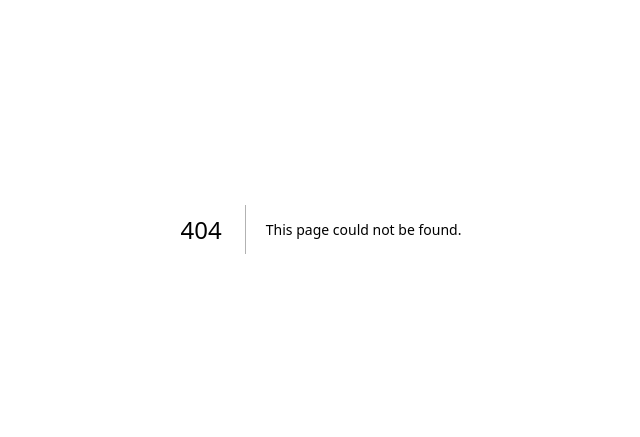
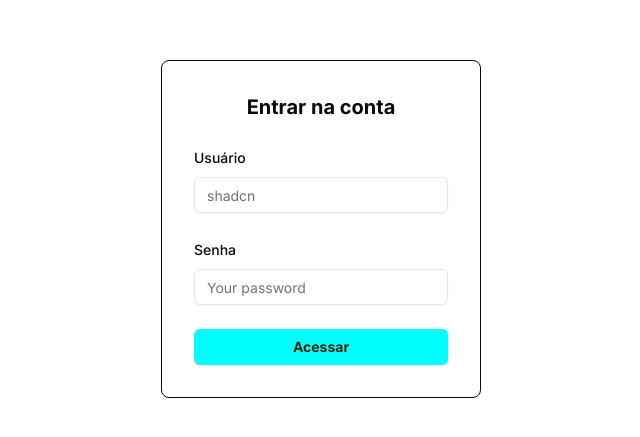
Before and after one commit to rbxrobotica/rbx-robotica-frontend, a Next.js app: page /login in a window 1280 px wide. Before the commit this address had no page. Shown: the part 171-608 px from the top of the page, without its empty margins (319-959 px from the left). Built offline with nearby package versions, Linux system fonts and the light colour scheme.

Commit message:
style: aparência do login form

```diff
--- a/package.json
+++ b/package.json
@@ -9,8 +9,10 @@
     "lint": "next lint"
   },
   "dependencies": {
+    "@hookform/resolvers": "^3.9.0",
     "@radix-ui/react-dropdown-menu": "^2.1.1",
     "@radix-ui/react-icons": "^1.3.0",
+    "@radix-ui/react-label": "^2.1.0",
     "@radix-ui/react-navigation-menu": "^1.2.0",
     "@radix-ui/react-slot": "^1.1.0",
     "class-variance-authority": "^0.7.0",
@@ -20,8 +22,10 @@
     "next-themes": "^0.3.0",
     "react": "^18",
     "react-dom": "^18",
+    "react-hook-form": "^7.52.2",
     "tailwind-merge": "^2.4.0",
-    "tailwindcss-animate": "^1.0.7"
+    "tailwindcss-animate": "^1.0.7",
+    "zod": "^3.23.8"
   },
   "devDependencies": {
     "@types/node": "^20",
--- a/src/app/globals.css
+++ b/src/app/globals.css
@@ -2,27 +2,28 @@
 @tailwind components;
 @tailwind utilities;
 
+
 @layer base {
   :root {
     --background: 0 0% 100%;
-    --foreground: 222.2 84% 4.9%;
+    --foreground: 20 14.3% 4.1%;
     --card: 0 0% 100%;
-    --card-foreground: 222.2 84% 4.9%;
+    --card-foreground: 20 14.3% 4.1%;
     --popover: 0 0% 100%;
-    --popover-foreground: 222.2 84% 4.9%;
-    --primary: 222.2 47.4% 11.2%;
-    --primary-foreground: 210 40% 98%;
-    --secondary: 210 40% 96.1%;
-    --secondary-foreground: 222.2 47.4% 11.2%;
-    --muted: 210 40% 96.1%;
-    --muted-foreground: 215.4 16.3% 46.9%;
-    --accent: 210 40% 96.1%;
-    --accent-foreground: 222.2 47.4% 11.2%;
+    --popover-foreground: 20 14.3% 4.1%;
+    --primary: 180, 100%, 50%;
+    --primary-foreground: 26 83.3% 14.1%;
+    --secondary: 60 4.8% 95.9%;
+    --secondary-foreground: 24 9.8% 10%;
+    --muted: 60 4.8% 95.9%;
+    --muted-foreground: 25 5.3% 44.7%;
+    --accent: 60 4.8% 95.9%;
+    --accent-foreground: 24 9.8% 10%;
     --destructive: 0 84.2% 60.2%;
-    --destructive-foreground: 210 40% 98%;
-    --border: 214.3 31.8% 91.4%;
-    --input: 214.3 31.8% 91.4%;
-    --ring: 222.2 84% 4.9%;
+    --destructive-foreground: 60 9.1% 97.8%;
+    --border: 20 5.9% 90%;
+    --input: 20 5.9% 90%;
+    --ring: 20 14.3% 4.1%;
     --radius: 0.5rem;
     --chart-1: 12 76% 61%;
     --chart-2: 173 58% 39%;
@@ -32,25 +33,25 @@
   }
 
   .dark {
-    --background: 222.2 84% 4.9%;
-    --foreground: 210 40% 98%;
-    --card: 222.2 84% 4.9%;
-    --card-foreground: 210 40% 98%;
-    --popover: 222.2 84% 4.9%;
-    --popover-foreground: 210 40% 98%;
-    --primary: 210 40% 98%;
-    --primary-foreground: 222.2 47.4% 11.2%;
-    --secondary: 217.2 32.6% 17.5%;
-    --secondary-foreground: 210 40% 98%;
-    --muted: 217.2 32.6% 17.5%;
-    --muted-foreground: 215 20.2% 65.1%;
-    --accent: 217.2 32.6% 17.5%;
-    --accent-foreground: 210 40% 98%;
+    --background: 20 14.3% 4.1%;
+    --foreground: 60 9.1% 97.8%;
+    --card: 20 14.3% 4.1%;
+    --card-foreground: 60 9.1% 97.8%;
+    --popover: 20 14.3% 4.1%;
+    --popover-foreground: 60 9.1% 97.8%;
+    --primary: 180, 100%, 50%;
+    --primary-foreground: 26 83.3% 14.1%;
+    --secondary: 12 6.5% 15.1%;
+    --secondary-foreground: 60 9.1% 97.8%;
+    --muted: 12 6.5% 15.1%;
+    --muted-foreground: 24 5.4% 63.9%;
+    --accent: 12 6.5% 15.1%;
+    --accent-foreground: 60 9.1% 97.8%;
     --destructive: 0 62.8% 30.6%;
-    --destructive-foreground: 210 40% 98%;
-    --border: 217.2 32.6% 17.5%;
-    --input: 217.2 32.6% 17.5%;
-    --ring: 212.7 26.8% 83.9%;
+    --destructive-foreground: 60 9.1% 97.8%;
+    --border: 12 6.5% 15.1%;
+    --input: 12 6.5% 15.1%;
+    --ring: 35.5 91.7% 32.9%;
     --chart-1: 220 70% 50%;
     --chart-2: 160 60% 45%;
     --chart-3: 30 80% 55%;
@@ -58,6 +59,7 @@
     --chart-5: 340 75% 55%;
   }
 }
+
 
 @layer base {
   * {
--- /dev/null
+++ b/src/app/login/page.tsx
@@ -0,0 +1,86 @@
+"use client";
+
+import { zodResolver } from "@hookform/resolvers/zod";
+import { useForm } from "react-hook-form";
+import { z } from "zod";
+
+import { Button } from "@/components/ui/button";
+import {
+  Form,
+  FormControl,
+  FormDescription,
+  FormField,
+  FormItem,
+  FormLabel,
+  FormMessage,
+} from "@/components/ui/form";
+import { Input } from "@/components/ui/input";
+
+const FormSchema = z.object({
+  username: z.string().min(4, {
+    message: "O usuário precisa ter pelo menos 4 caracteres",
+  }),
+  password: z.string().min(1, {
+    message: "Necessário uma senha",
+  }),
+});
+
+export default function Login() {
+  const form = useForm<z.infer<typeof FormSchema>>({
+    resolver: zodResolver(FormSchema),
+    defaultValues: {
+      username: "",
+      password: "",
+    },
+  });
+
+  function onSubmit(data: z.infer<typeof FormSchema>) {
+    console.log(data);
+  }
+
+  return (
+    <main className="h-screen flex items-center justify-center">
+      <Form {...form}>
+        <form
+          onSubmit={form.handleSubmit(onSubmit)}
+          className="w-1/4 space-y-6 border border-foreground rounded-lg p-8"
+        >
+          <p className="text-center font-bold text-xl">Entrar na conta</p>
+          <FormField
+            control={form.control}
+            name="username"
+            render={({ field }) => (
+              <FormItem>
+                <FormLabel>Usuário</FormLabel>
+                <FormControl>
+                  <Input placeholder="shadcn" {...field} />
+                </FormControl>
+                <FormMessage />
+              </FormItem>
+            )}
+          />
+          <FormField
+            control={form.control}
+            name="password"
+            render={({ field }) => (
+              <FormItem>
+                <FormLabel>Senha</FormLabel>
+                <FormControl>
+                  <Input
+                    type="password"
+                    placeholder="Your password"
+                    {...field}
+                  />
+                </FormControl>
+                <FormMessage />
+              </FormItem>
+            )}
+          />
+          <Button type="submit" className="w-full">
+            <span className="font-bold">Acessar</span>
+          </Button>
+        </form>
+      </Form>
+    </main>
+  );
+}
--- a/src/components/system/Navigation/navbar.tsx
+++ b/src/components/system/Navigation/navbar.tsx
@@ -56,19 +56,20 @@ const components: { title: string; href: string; description: string }[] = [
 
 export function NavigationMenuBar() {
   return (
+    <nav className="flex justify-center m-5">
     <NavigationMenu>
       <NavigationMenuList>
         <NavigationMenuItem>
           <NavigationMenuTrigger>Getting started</NavigationMenuTrigger>
           <NavigationMenuContent>
-            <ul className="grid gap-3 p-6 md:w-[400px] lg:w-[500px] lg:grid-cols-[.75fr_1fr]">
+            {/* <ul className="grid gap-3 p-6 md:w-[400px] lg:w-[500px] lg:grid-cols-[.75fr_1fr]">
               <li className="row-span-3">
                 <NavigationMenuLink asChild>
                   <a
                     className="flex h-full w-full select-none flex-col justify-end rounded-md bg-gradient-to-b from-muted/50 to-muted p-6 no-underline outline-none focus:shadow-md"
                     href="/"
                   >
-                    {/* <Icons.logo className="h-6 w-6" /> */}
+                    <Icons.logo className="h-6 w-6" />
                     <div className="mb-2 mt-4 text-lg font-medium">
                       shadcn/ui
                     </div>
@@ -89,13 +90,13 @@ export function NavigationMenuBar() {
               <ListItem href="/docs/primitives/typography" title="Typography">
                 Styles for headings, paragraphs, lists...etc
               </ListItem>
-            </ul>
+            </ul> */}
           </NavigationMenuContent>
         </NavigationMenuItem>
         <NavigationMenuItem>
           <NavigationMenuTrigger>Components</NavigationMenuTrigger>
           <NavigationMenuContent>
-            <ul className="grid w-[400px] gap-3 p-4 md:w-[500px] md:grid-cols-2 lg:w-[600px] ">
+            {/* <ul className="grid w-[400px] gap-3 p-4 md:w-[500px] md:grid-cols-2 lg:w-[600px] ">
               {components.map((component) => (
                 <ListItem
                   key={component.title}
@@ -105,19 +106,20 @@ export function NavigationMenuBar() {
                   {component.description}
                 </ListItem>
               ))}
-            </ul>
+            </ul> */}
           </NavigationMenuContent>
         </NavigationMenuItem>
         <NavigationMenuItem>
-          <Link href="/docs" legacyBehavior passHref>
+          {/* <Link href="/docs" legacyBehavior passHref>
             <NavigationMenuLink className={navigationMenuTriggerStyle()}>
               Documentation
             </NavigationMenuLink>
-          </Link>
+          </Link> */}
         </NavigationMenuItem>
         <ModeToggle />
       </NavigationMenuList>
     </NavigationMenu>
+    </nav>
   )
 }
 
--- /dev/null
+++ b/src/components/ui/form.tsx
@@ -0,0 +1,178 @@
+"use client"
+
+import * as React from "react"
+import * as LabelPrimitive from "@radix-ui/react-label"
+import { Slot } from "@radix-ui/react-slot"
+import {
+  Controller,
+  ControllerProps,
+  FieldPath,
+  FieldValues,
+  FormProvider,
+  useFormContext,
+} from "react-hook-form"
+
+import { cn } from "@/lib/utils"
+import { Label } from "@/components/ui/label"
+
+const Form = FormProvider
+
+type FormFieldContextValue<
+  TFieldValues extends FieldValues = FieldValues,
+  TName extends FieldPath<TFieldValues> = FieldPath<TFieldValues>
+> = {
+  name: TName
+}
+
+const FormFieldContext = React.createContext<FormFieldContextValue>(
+  {} as FormFieldContextValue
+)
+
+const FormField = <
+  TFieldValues extends FieldValues = FieldValues,
+  TName extends FieldPath<TFieldValues> = FieldPath<TFieldValues>
+>({
+  ...props
+}: ControllerProps<TFieldValues, TName>) => {
+  return (
+    <FormFieldContext.Provider value={{ name: props.name }}>
+      <Controller {...props} />
+    </FormFieldContext.Provider>
+  )
+}
+
+const useFormField = () => {
+  const fieldContext = React.useContext(FormFieldContext)
+  const itemContext = React.useContext(FormItemContext)
+  const { getFieldState, formState } = useFormContext()
+
+  const fieldState = getFieldState(fieldContext.name, formState)
+
+  if (!fieldContext) {
+    throw new Error("useFormField should be used within <FormField>")
+  }
+
+  const { id } = itemContext
+
+  return {
+    id,
+    name: fieldContext.name,
+    formItemId: `${id}-form-item`,
+    formDescriptionId: `${id}-form-item-description`,
+    formMessageId: `${id}-form-item-message`,
+    ...fieldState,
+  }
+}
+
+type FormItemContextValue = {
+  id: string
+}
+
+const FormItemContext = React.createContext<FormItemContextValue>(
+  {} as FormItemContextValue
+)
+
+const FormItem = React.forwardRef<
+  HTMLDivElement,
+  React.HTMLAttributes<HTMLDivElement>
+>(({ className, ...props }, ref) => {
+  const id = React.useId()
+
+  return (
+    <FormItemContext.Provider value={{ id }}>
+      <div ref={ref} className={cn("space-y-2", className)} {...props} />
+    </FormItemContext.Provider>
+  )
+})
+FormItem.displayName = "FormItem"
+
+const FormLabel = React.forwardRef<
+  React.ElementRef<typeof LabelPrimitive.Root>,
+  React.ComponentPropsWithoutRef<typeof LabelPrimitive.Root>
+>(({ className, ...props }, ref) => {
+  const { error, formItemId } = useFormField()
+
+  return (
+    <Label
+      ref={ref}
+      className={cn(error && "text-destructive", className)}
+      htmlFor={formItemId}
+      {...props}
+    />
+  )
+})
+FormLabel.displayName = "FormLabel"
+
+const FormControl = React.forwardRef<
+  React.ElementRef<typeof Slot>,
+  React.ComponentPropsWithoutRef<typeof Slot>
+>(({ ...props }, ref) => {
+  const { error, formItemId, formDescriptionId, formMessageId } = useFormField()
+
+  return (
+    <Slot
+      ref={ref}
+      id={formItemId}
+      aria-describedby={
+        !error
+          ? `${formDescriptionId}`
+          : `${formDescriptionId} ${formMessageId}`
+      }
+      aria-invalid={!!error}
+      {...props}
+    />
+  )
+})
+FormControl.displayName = "FormControl"
+
+const FormDescription = React.forwardRef<
+  HTMLParagraphElement,
+  React.HTMLAttributes<HTMLParagraphElement>
+>(({ className, ...props }, ref) => {
+  const { formDescriptionId } = useFormField()
+
+  return (
+    <p
+      ref={ref}
+      id={formDescriptionId}
+      className={cn("text-[0.8rem] text-muted-foreground", className)}
+      {...props}
+    />
+  )
+})
+FormDescription.displayName = "FormDescription"
+
+const FormMessage = React.forwardRef<
+  HTMLParagraphElement,
+  React.HTMLAttributes<HTMLParagraphElement>
+>(({ className, children, ...props }, ref) => {
+  const { error, formMessageId } = useFormField()
+  const body = error ? String(error?.message) : children
+
+  if (!body) {
+    return null
+  }
+
+  return (
+    <p
+      ref={ref}
+      id={formMessageId}
+      className={cn("text-[0.8rem] font-medium text-destructive", className)}
+      {...props}
+    >
+      {body}
+    </p>
+  )
+})
+FormMessage.displayName = "FormMessage"
+
+export {
+  useFormField,
+  Form,
+  FormItem,
+  FormLabel,
+  FormControl,
+  FormDescription,
+  FormMessage,
+  FormField,
+}
--- /dev/null
+++ b/src/components/ui/input.tsx
@@ -0,0 +1,25 @@
+import * as React from "react"
+
+import { cn } from "@/lib/utils"
+
+export interface InputProps
+  extends React.InputHTMLAttributes<HTMLInputElement> {}
+
+const Input = React.forwardRef<HTMLInputElement, InputProps>(
+  ({ className, type, ...props }, ref) => {
+    return (
+      <input
+        type={type}
+        className={cn(
+          "flex h-9 w-full rounded-md border border-input bg-transparent px-3 py-1 text-sm shadow-sm transition-colors file:border-0 file:bg-transparent file:text-sm file:font-medium placeholder:text-muted-foreground focus-visible:outline-none focus-visible:ring-1 focus-visible:ring-ring disabled:cursor-not-allowed disabled:opacity-50",
+          className
+        )}
+        ref={ref}
+        {...props}
+      />
+    )
+  }
+)
+Input.displayName = "Input"
+
+export { Input }
--- /dev/null
+++ b/src/components/ui/label.tsx
@@ -0,0 +1,26 @@
+"use client"
+
+import * as React from "react"
+import * as LabelPrimitive from "@radix-ui/react-label"
+import { cva, type VariantProps } from "class-variance-authority"
+
+import { cn } from "@/lib/utils"
+
+const labelVariants = cva(
+  "text-sm font-medium leading-none peer-disabled:cursor-not-allowed peer-disabled:opacity-70"
+)
+
+const Label = React.forwardRef<
+  React.ElementRef<typeof LabelPrimitive.Root>,
+  React.ComponentPropsWithoutRef<typeof LabelPrimitive.Root> &
+    VariantProps<typeof labelVariants>
+>(({ className, ...props }, ref) => (
+  <LabelPrimitive.Root
+    ref={ref}
+    className={cn(labelVariants(), className)}
+    {...props}
+  />
+))
+Label.displayName = LabelPrimitive.Root.displayName
+
+export { Label }
```
Also changed, not shown: 1 other file (tests, documents, lock files or other folders).
